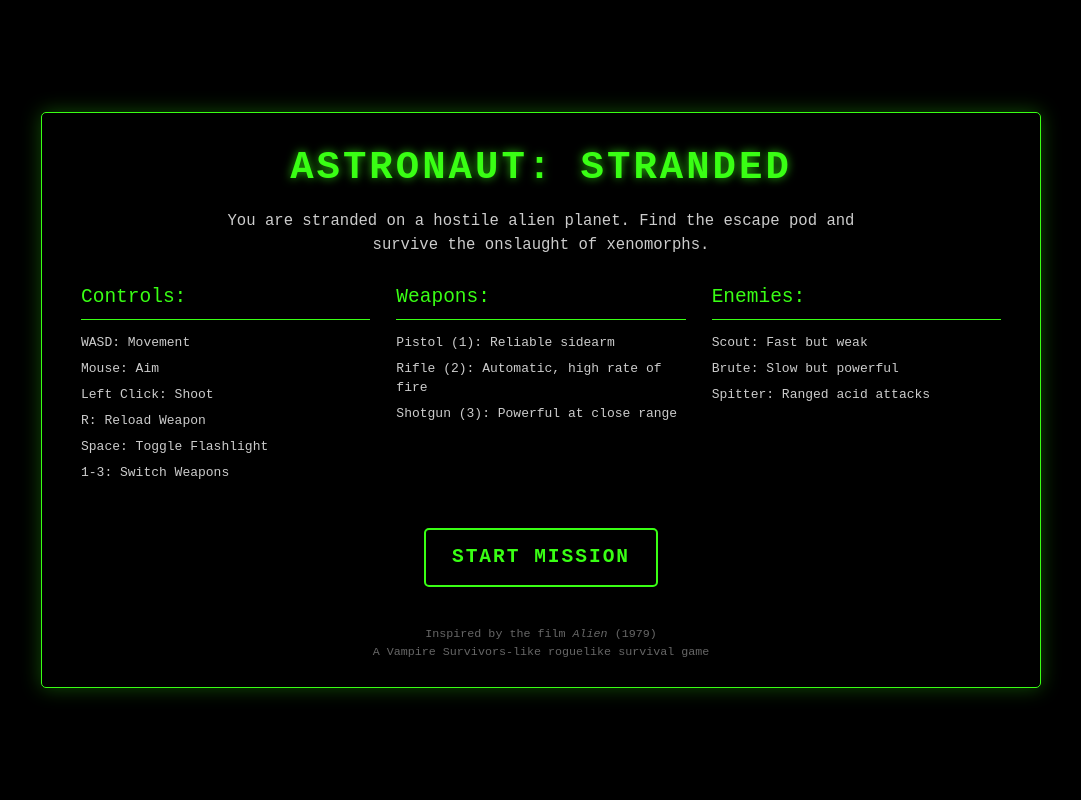
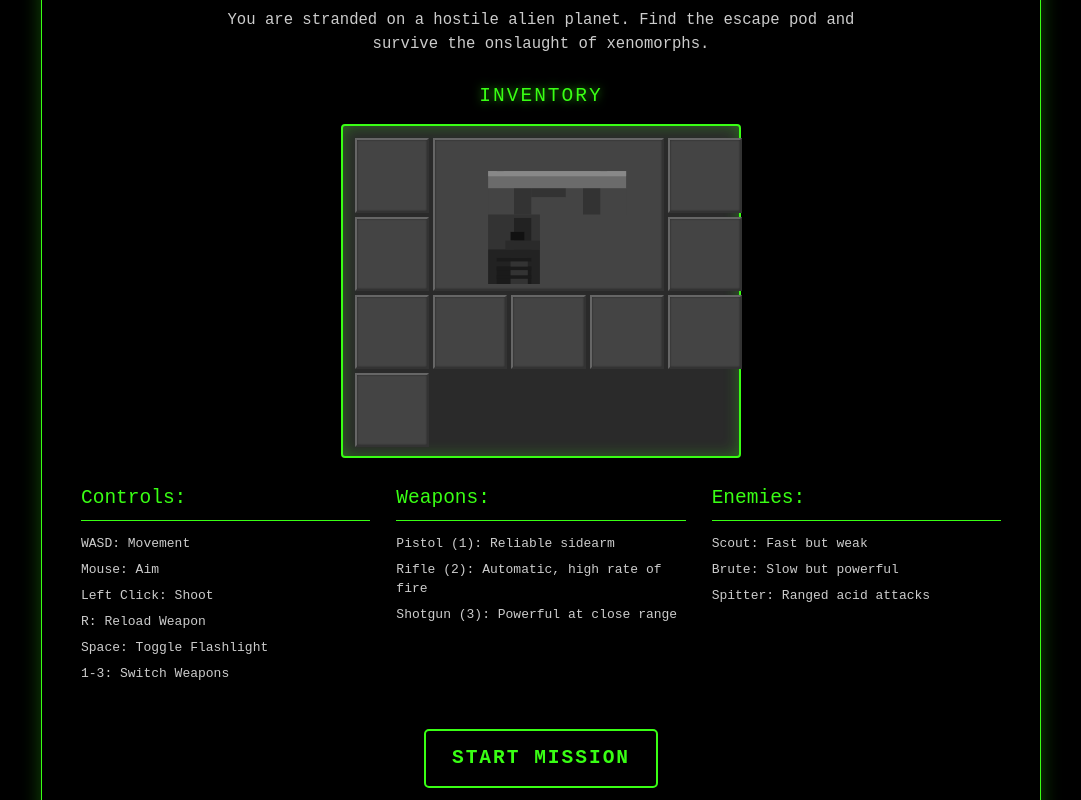
Before and after one commit to rjbernaldo/astronaut-stranded, a Next.js app: page / in a window 1280 px wide. Shown: the whole page, without its empty margins (99-1180 px from the left). Built offline with nearby package versions, Linux system fonts and the light colour scheme.

Commit message:
Added inventory screen with pixel art Glock on start mission screen

```diff
--- a/src/app/page.module.css
+++ b/src/app/page.module.css
@@ -128,3 +128,74 @@
     text-align: center;
   }
 }
+
+.inventoryContainer {
+  display: flex;
+  flex-direction: column;
+  align-items: center;
+  margin-bottom: 2rem;
+  width: 100%;
+  max-width: 400px;
+}
+
+.inventoryTitle {
+  color: #39ff14;
+  font-size: 1.5rem;
+  margin-bottom: 1rem;
+  width: 100%;
+  text-align: center;
+  text-shadow: 0 0 10px rgba(57, 255, 20, 0.7);
+  letter-spacing: 2px;
+}
+
+.inventoryGrid {
+  display: grid;
+  grid-template-columns: repeat(5, 1fr);
+  grid-template-rows: repeat(3, 1fr);
+  gap: 4px;
+  background-color: #2a2a2a;
+  padding: 12px;
+  border: 2px solid #39ff14;
+  border-radius: 4px;
+  box-shadow: 0 0 15px rgba(57, 255, 20, 0.3) inset;
+  width: 100%;
+  image-rendering: pixelated;
+}
+
+.inventorySlot {
+  aspect-ratio: 1 / 1;
+  background-color: #444444;
+  border: 2px solid #555555;
+  border-top-color: #666666;
+  border-left-color: #666666;
+  border-bottom-color: #333333;
+  border-right-color: #333333;
+  display: flex;
+  align-items: center;
+  justify-content: center;
+  box-shadow: 0 0 2px rgba(0, 0, 0, 0.5) inset;
+}
+
+.glockItem {
+  grid-column: 2 / span 3;
+  grid-row: 1 / span 2;
+  background-color: #444444;
+  border: 2px solid #555555;
+  border-top-color: #666666;
+  border-left-color: #666666;
+  border-bottom-color: #333333;
+  border-right-color: #333333;
+  display: flex;
+  align-items: center;
+  justify-content: center;
+  position: relative;
+  box-shadow: 0 0 2px rgba(0, 0, 0, 0.5) inset;
+  padding: 5px;
+}
+
+.glockImage {
+  width: 100%;
+  height: 100%;
+  object-fit: contain;
+  image-rendering: pixelated;
+}
--- a/src/app/page.tsx
+++ b/src/app/page.tsx
@@ -1,6 +1,7 @@
 "use client";
 
 import React, { useState } from "react";
+import Image from "next/image";
 import GameCanvas from "../components/GameCanvas";
 import styles from "./page.module.css";
 
@@ -20,6 +21,31 @@ export default function Home() {
             You are stranded on a hostile alien planet. Find the escape pod and
             survive the onslaught of xenomorphs.
           </p>
+
+          <div className={styles.inventoryContainer}>
+            <h2 className={styles.inventoryTitle}>INVENTORY</h2>
+            <div className={styles.inventoryGrid}>
+              <div className={styles.inventorySlot}></div>
+              <div className={styles.glockItem}>
+                <Image
+                  src="/images/glock.svg"
+                  alt="Glock"
+                  width={120}
+                  height={80}
+                  className={styles.glockImage}
+                />
+              </div>
+              <div className={styles.inventorySlot}></div>
+              <div className={styles.inventorySlot}></div>
+              <div className={styles.inventorySlot}></div>
+              <div className={styles.inventorySlot}></div>
+              <div className={styles.inventorySlot}></div>
+              <div className={styles.inventorySlot}></div>
+              <div className={styles.inventorySlot}></div>
+              <div className={styles.inventorySlot}></div>
+              <div className={styles.inventorySlot}></div>
+            </div>
+          </div>
 
           <div className={styles.instructionsContainer}>
             <div className={styles.instructionsColumn}>
--- a/src/game/GameLoop.ts
+++ b/src/game/GameLoop.ts
@@ -153,11 +153,11 @@ export class GameLoop {
       this.player.takeDamage(10 * deltaTime); // Damage over time
     }
 
-    // Check if player reached the exit
-    if (this.map.isTileExit(this.player.position.x, this.player.position.y)) {
-      this.gameState.isGameOver = true;
-      return;
-    }
+    // // Check if player reached the exit
+    // if (this.map.isTileExit(this.player.position.x, this.player.position.y)) {
+    //   this.gameState.isGameOver = true;
+    //   return;
+    // }
 
     // Update projectiles
     this.updateProjectiles(deltaTime);
@@ -342,7 +342,9 @@ export class GameLoop {
 
   private spawnEnemies(timestamp: number): void {
     // Check if it's time to spawn a new wave
-    if (timestamp - this.lastEnemySpawnTime < this.enemySpawnInterval) return;
+    if (this.gameState.waveNumber > 1) {
+      if (timestamp - this.lastEnemySpawnTime < this.enemySpawnInterval) return;
+    }
 
     this.lastEnemySpawnTime = timestamp;
 
@@ -360,8 +362,8 @@ export class GameLoop {
     );
 
     // Calculate the view range (slightly larger than canvas)
-    const viewRangeX = this.canvas.width * 0.7;
-    const viewRangeY = this.canvas.height * 0.7;
+    const viewRangeX = this.canvas.width * 0.5;
+    const viewRangeY = this.canvas.height * 0.5;
 
     for (let i = 0; i < this.enemySpawnCount; i++) {
       // Generate a position outside of the player's view
@@ -754,43 +756,6 @@ export class GameLoop {
       }
     }
 
-    // Draw exit position
-    const exitX =
-      mapCenterX + (this.map.exitPosition.x - this.player.position.x) * scale;
-    const exitY =
-      mapCenterY + (this.map.exitPosition.y - this.player.position.y) * scale;
-
-    // Only draw if exit is visible on minimap
-    if (exitX >= x && exitX <= x + width && exitY >= y && exitY <= y + height) {
-      this.ctx.fillStyle = "#4444FF";
-      this.ctx.beginPath();
-      this.ctx.arc(exitX, exitY, 4, 0, Math.PI * 2);
-      this.ctx.fill();
-    } else {
-      // Draw arrow toward exit if off-screen
-      const angleToExit = Math.atan2(
-        this.map.exitPosition.y - this.player.position.y,
-        this.map.exitPosition.x - this.player.position.x
-      );
-
-      // Draw arrow on the minimap edge
-      const arrowX = mapCenterX + Math.cos(angleToExit) * (width * 0.4);
-      const arrowY = mapCenterY + Math.sin(angleToExit) * (height * 0.4);
-
-      this.ctx.fillStyle = "#4444FF";
-      this.ctx.beginPath();
-      this.ctx.arc(arrowX, arrowY, 3, 0, Math.PI * 2);
-      this.ctx.fill();
-
-      // Draw line pointing toward exit
-      this.ctx.strokeStyle = "rgba(68, 68, 255, 0.5)";
-      this.ctx.lineWidth = 1;
-      this.ctx.beginPath();
-      this.ctx.moveTo(mapCenterX, mapCenterY);
-      this.ctx.lineTo(arrowX, arrowY);
-      this.ctx.stroke();
-    }
-
     // Draw enemies on minimap
     for (const enemy of this.enemies) {
       if (!enemy.active) continue;
```
Also changed, not shown: public/images/glock.svg (added).
